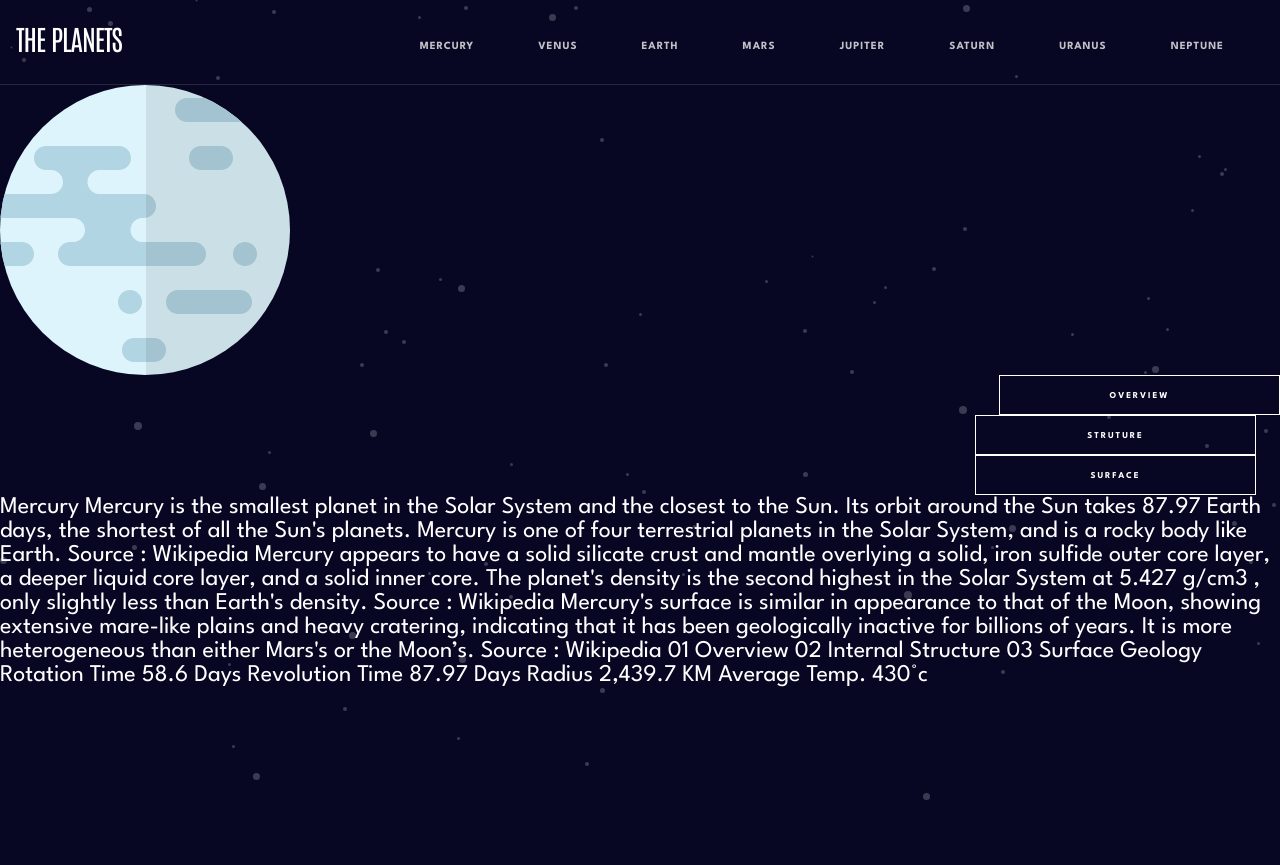
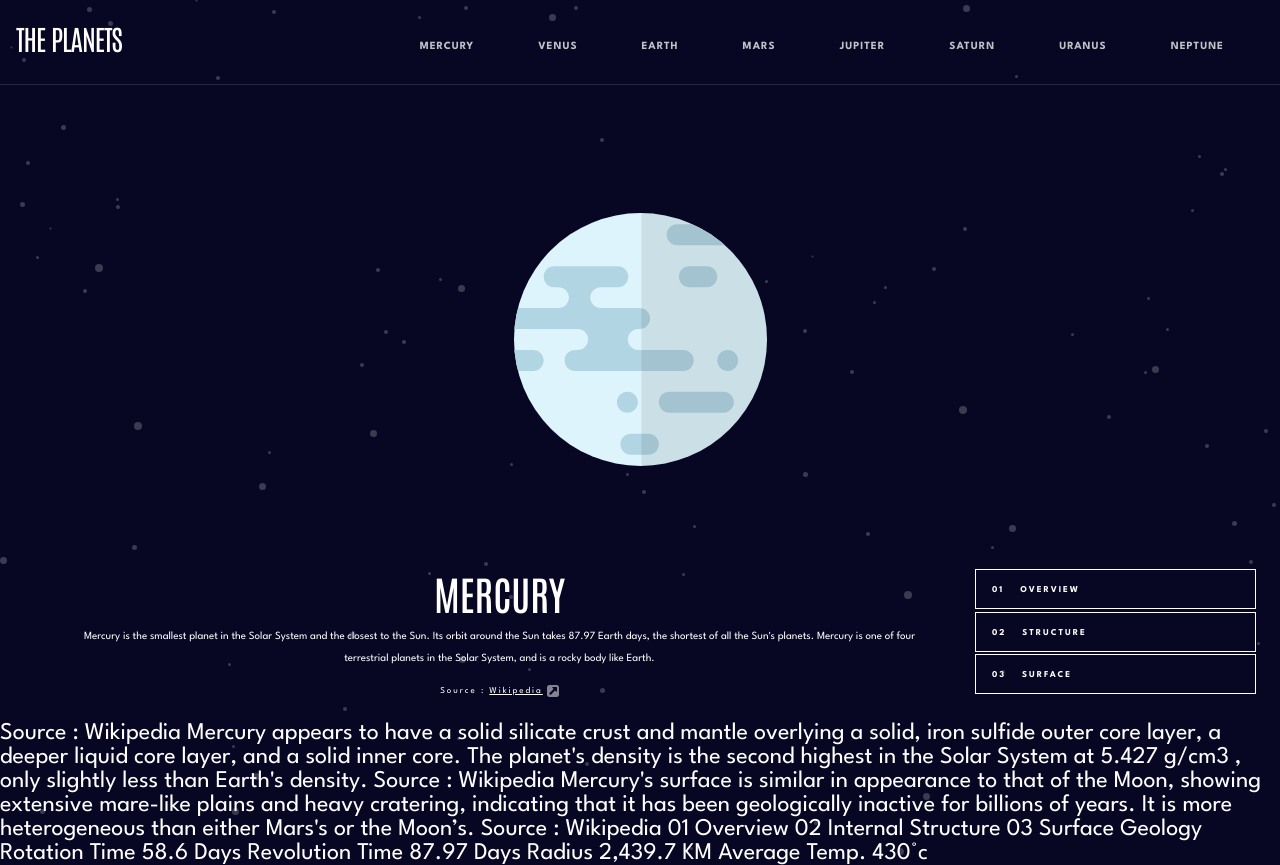
Before and after one commit to jonhenrikaavitsland/planets-fact-site, a website: page index.html in a window 1280 px wide. Before the commit the page ends 800 px from the top, so only its background shows below. Drawn offline with nearby package versions, Linux system fonts and the light colour scheme; files that its build step writes are made by us from their sources.

Commit message:
removed script as i now import it, styling

```diff
--- a/index.html
+++ b/index.html
@@ -7,7 +7,6 @@
   <link rel="icon" type="image/png" sizes="32x32" href="./assets/favicon-32x32.png">
   <link rel="stylesheet" href="./dist/css/styles.css">
   <title>Mercury | Planets fact site</title>
-  <script defer src="./node_modules/bootstrap/dist/js/bootstrap.bundle.min.js"></script>
   <script type="module" src="./src/js/index.js"></script>
 </head>
 <body>
@@ -74,30 +73,31 @@
     </nav>
   </header>
   <main>
-    <div class="d-grid">
+    <div class="d-grid p-md-4">
       <ul class="nav justify-content-between border-bottom">
-        <li class="nav-item ps-4">
-          <button class="nav-link active text-uppercase text-white fw-bold py-3 px-0">Overview</button>
+        <li class="nav-item ps-4 ps-md-0">
+          <button class="nav-link active text-uppercase text-white fw-bold py-3 px-0 d-md-flex gap-md-3"><span class="d-md-block ps-md-3">01</span>Overview</button>
         </li>
         <li class="nav-item">
-          <button class="nav-link text-uppercase text-white fw-bold py-3 px-0">Struture</button>
+          <button class="nav-link text-uppercase text-white fw-bold py-3 px-0 d-md-flex gap-md-3"><span class="d-md-block ps-md-3">02</span>Structure</button>
         </li>
-        <li class="nav-item pe-4">
-          <button class="nav-link text-uppercase text-white fw-bold py-3 px-0">surface</button>
+        <li class="nav-item pe-4 pe-md-0">
+          <button class="nav-link text-uppercase text-white fw-bold py-3 px-0 d-md-flex gap-md-3"><span class="d-md-block ps-md-3">03</span>surface</button>
         </li>
       </ul>
-      <img src="./assets/planet-mercury.svg" class="img-fluid justify-content-center" alt="mercury">
+      <div class="d-flex justify-content-center align-items-center img-container">
+        <img src="./assets/planet-mercury.svg" class="img-fluid" alt="mercury">
+      </div>
+      <section class="container.fluid text-center">
+        <h1 class="text-uppercase">Mercury</h1>
+        <p class="mx-5">Mercury is the smallest planet in the Solar System and the closest to the Sun. Its orbit around the Sun takes 87.97 Earth days, the shortest of all the Sun's planets. Mercury is one of four terrestrial planets in the Solar System, and is a rocky body like Earth.</p>
+        <a href="https://en.wikipedia.org/wiki/Mercury_(planet)" class="nav-link" target="_blank">Source : <span class="text-decoration-underline">Wikipedia</span><img src="./assets/icon-source.svg" class="ms-1" alt="source"></a>
+      </section>
     </div>
-    Mercury
 
-    <!-- Overview Content Start -->
 
-    Mercury is the smallest planet in the Solar System and the closest
-    to the Sun. Its orbit around the Sun takes 87.97 Earth days, the
-    shortest of all the Sun's planets. Mercury is one of four terrestrial
-    planets in the Solar System, and is a rocky body like Earth.
 
-    Source : Wikipedia <!-- URL: https://en.wikipedia.org/wiki/Mercury_(planet) -->
+    Source : Wikipedia <!-- URL:  -->
 
     <!-- Overview Content End -->
 
```
